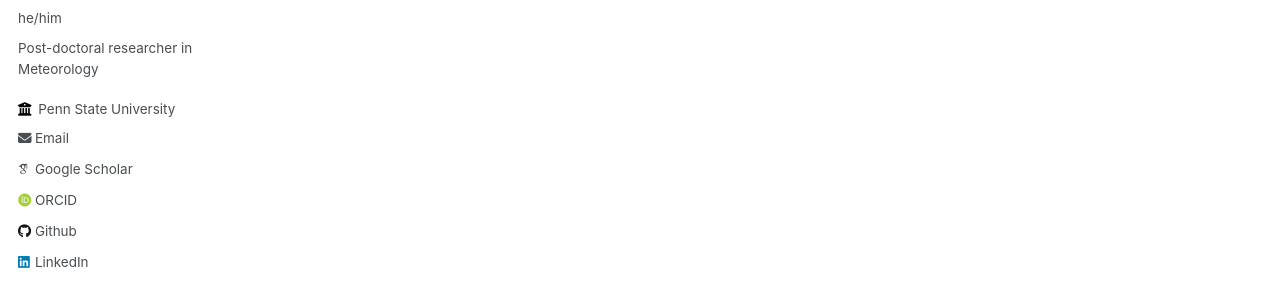
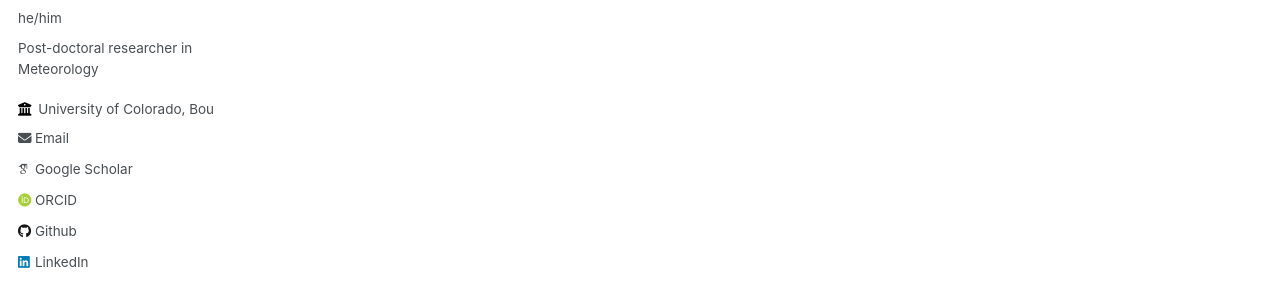
Before and after one commit to drewpolasky/drewpolasky.github.io, a Jekyll site: the page built from _pages/about.md, in a window 1280 px wide. Shown: the part 396-689 px from the top of the page. Built offline with Jekyll 4.4.1, drawn with Linux system fonts in a browser that asks for light colours; some web fonts are replaced.

Commit message:
Update employer and email in configuration

```diff
--- a/_config.yml
+++ b/_config.yml
@@ -25,9 +25,9 @@ author:
   name             : "Drew Polasky"
   pronouns         : "he/him"
   bio              : "Post-doctoral researcher in Meteorology"
-  employer         : "Penn State University"
+  employer         : "University of Colorado, Boulder"
   uri              : # URL
-  email            : "adp29@psu.edu"
+  email            : "drew.polasky@colorado.edu"
 
   # Academic websites
   googlescholar    : "https://scholar.google.com/citations?user=FoQpbWUAAAAJ"
```
